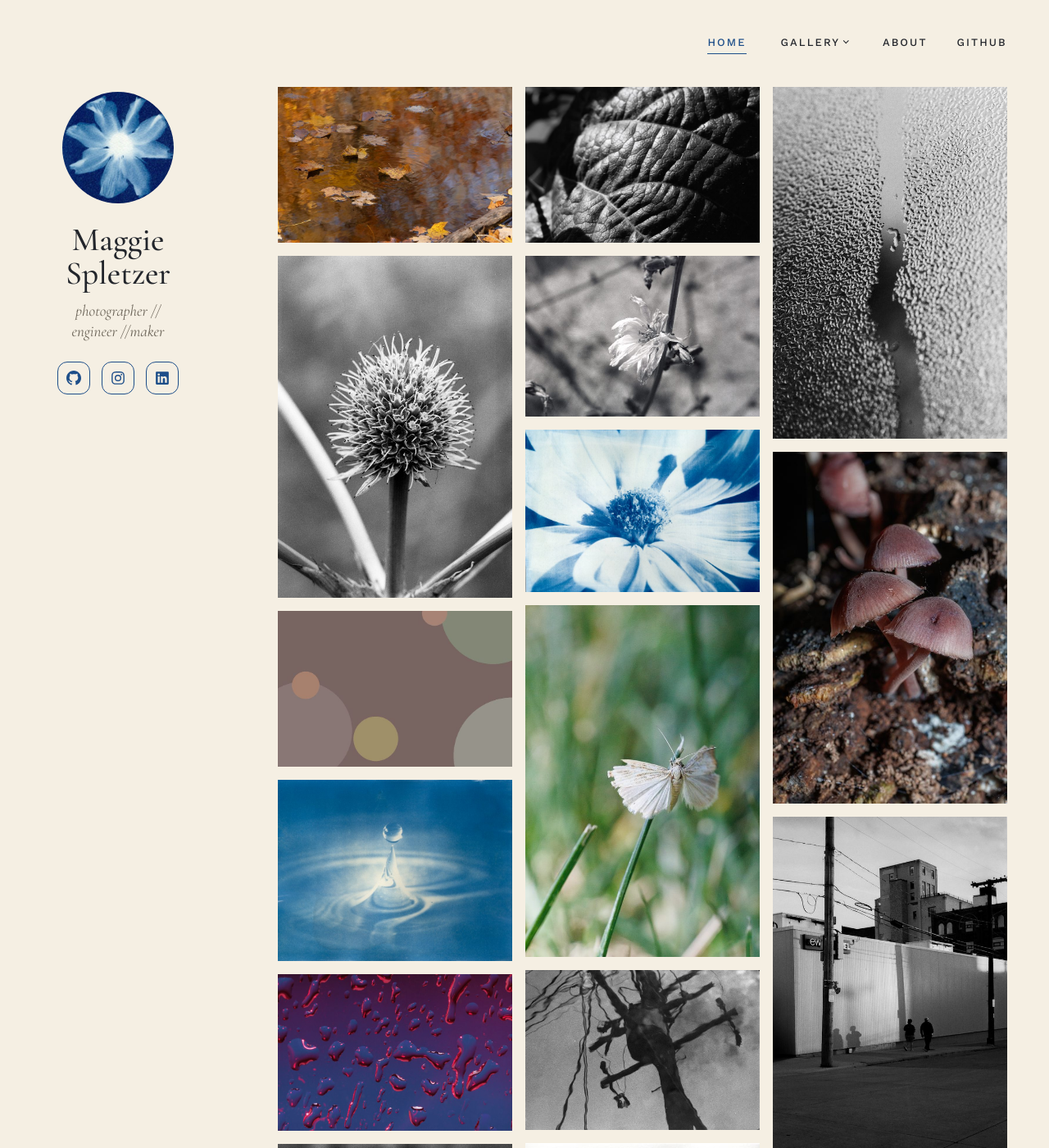
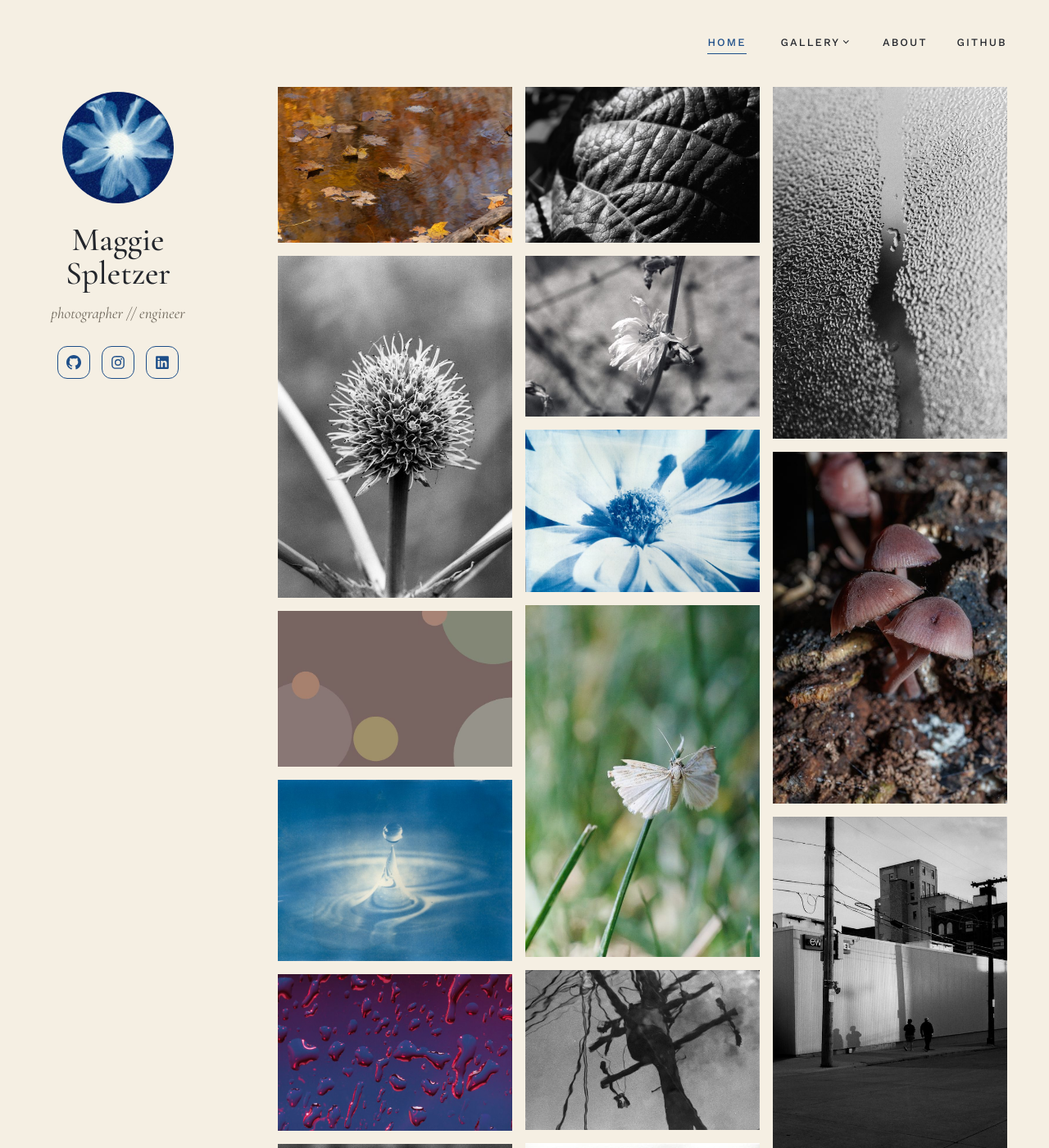
Before and after one commit to maggiesplezter/maggiespletzer.github.io, a Jekyll site: the page built from index.html, in a window 1280 px wide and 1400 px high. Shown: the whole window at 82% size. Built offline with Jekyll 4.4.1, drawn with Linux system fonts in a browser that asks for light colours.

Commit message:
Revert tagline to photographer // engineer
This reverts commit 3623caf.

Co-Authored-By: Claude Opus 5.5 <noreply@anthropic.com>
Claude-Session: https://claude.ai/code/session_015sLZdDmHdvUQC4Tk7Mbijk

```diff
--- a/_config.yml
+++ b/_config.yml
@@ -3,7 +3,7 @@
 name: Maggie Spletzer
 title: Maggie Spletzer
 author: Maggie Spletzer
-tagline: photographer // engineer // maker
+tagline: photographer // engineer
 description: Photography and software by Maggie Spletzer.
 
 # Absolute site origin — used for canonical links and og: meta tags.
--- a/_includes/sidebar.html
+++ b/_includes/sidebar.html
@@ -3,8 +3,7 @@
     <img src="{{ site.baseurl }}{{ site.mark }}" alt="">
   </a>
   <p class="site-name"><a href="{{ site.baseurl }}/">{% assign parts = site.name | split: " " %}{% for w in parts %}<span>{{ w }}</span> {% endfor %}</a></p>
-  {% assign roles = site.tagline | split: " // " %}
-  <p class="tagline">{% for r in roles %}<span>{{ r }}{% unless forloop.last %} //{% endunless %}</span>{% unless forloop.last %} {% endunless %}{% endfor %}</p>
+  <p class="tagline">{{ site.tagline }}</p>
   <nav aria-label="Elsewhere online">
     {% include social-links.html %}
   </nav>
--- a/_sass/layout.scss
+++ b/_sass/layout.scss
@@ -63,12 +63,7 @@
   font-style: italic;
   font-size: 1.1875rem;
   color: var(--color-muted);
-  line-height: 1.35;
   margin: 0 0 1.5rem;
-  text-wrap: balance;
-
-  // each role stays whole, so lines break between roles, never mid-role
-  span { display: inline-block; white-space: nowrap; }
 }
 
 .social-links {
```
